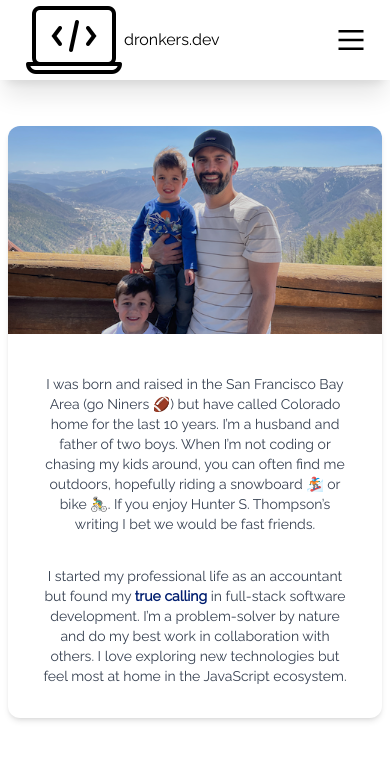
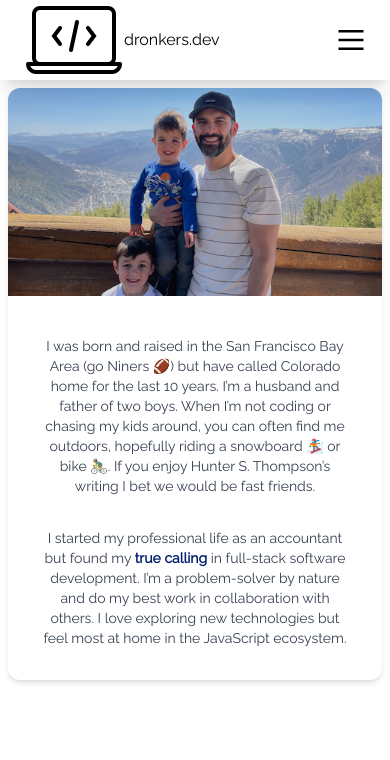
Before and after one commit to tdronkers04/portfolio-website, a Next.js app: page /about in a window 390 px wide. Shown: the top 760 px of the page. Built offline with nearby package versions, Linux system fonts and the light colour scheme.

Commit message:
height buffer

```diff
--- a/components/Bio.jsx
+++ b/components/Bio.jsx
@@ -3,9 +3,9 @@ import React from 'react';
 
 function Bio() {
   return (
-    <div className='w-full h-screen text-center'>
+    <div className='w-full h-fit md:h-screen text-center'>
+      <div className='h-20 sm:h-0'></div>
       <div className='max-w-[1240px] w-full h-full mx-auto p-2 flex items-center'>
-
         <div className="max-w-md mx-auto bg-white rounded-xl shadow-md overflow-hidden md:max-w-6xl">
           <div className="md:flex">
             <div className="md:shrink-0">
@@ -18,7 +18,6 @@ function Bio() {
             </div>
           </div>
         </div>
-
       </div>
     </div>
   );
```
